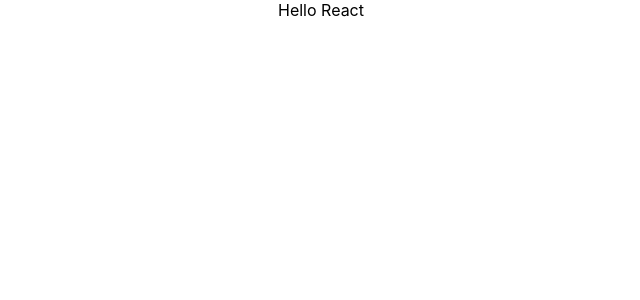
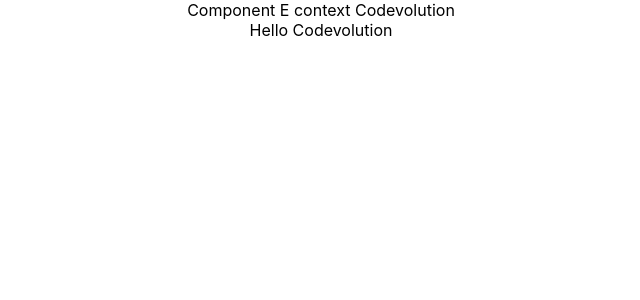
Before and after one commit to almamun6/Hello_React, a React (Create React App) app in the folder hello-world/: page / in a window 1280 px wide. Shown: the top 300 px of the page, without its empty margins (319-959 px from the left). Built offline with nearby package versions, Linux system fonts and the light colour scheme.

Commit message:
Context (extended)

```diff
--- a/hello-world/src/App.js
+++ b/hello-world/src/App.js
@@ -8,9 +8,12 @@
   render() {
     return (
       <div className="App">
-        <UserProvider value="React">
+        {/* <UserProvider value="React">
           <ComponentC />
-        </UserProvider>
+        </UserProvider> */}
+
+        {/* Without UserProvider */}
+        <ComponentC />
       </div>
     )
   }
--- a/hello-world/src/components/ComponentE.js
+++ b/hello-world/src/components/ComponentE.js
@@ -1,10 +1,18 @@
 import React, { Component } from 'react'
 import ComponentF from './ComponentF'
+import UserContext from './userContext'
 
 class ComponentE extends Component {
     render() {
-        return <ComponentF />
+        return (
+            <div>
+                Component E context {this.context}
+                <ComponentF />
+            </div>
+        )
     }
 }
 
+ComponentE.contextType = UserContext
+
 export default ComponentE
--- a/hello-world/src/components/userContext.js
+++ b/hello-world/src/components/userContext.js
@@ -1,8 +1,9 @@
 import React from 'react'
 
-const UserContext = React.createContext()
+const UserContext = React.createContext('Codevolution')
 
 const UserProvider = UserContext.Provider
 const UserConsumer = UserContext.Consumer
 
 export { UserProvider, UserConsumer }
+export default UserContext
```
